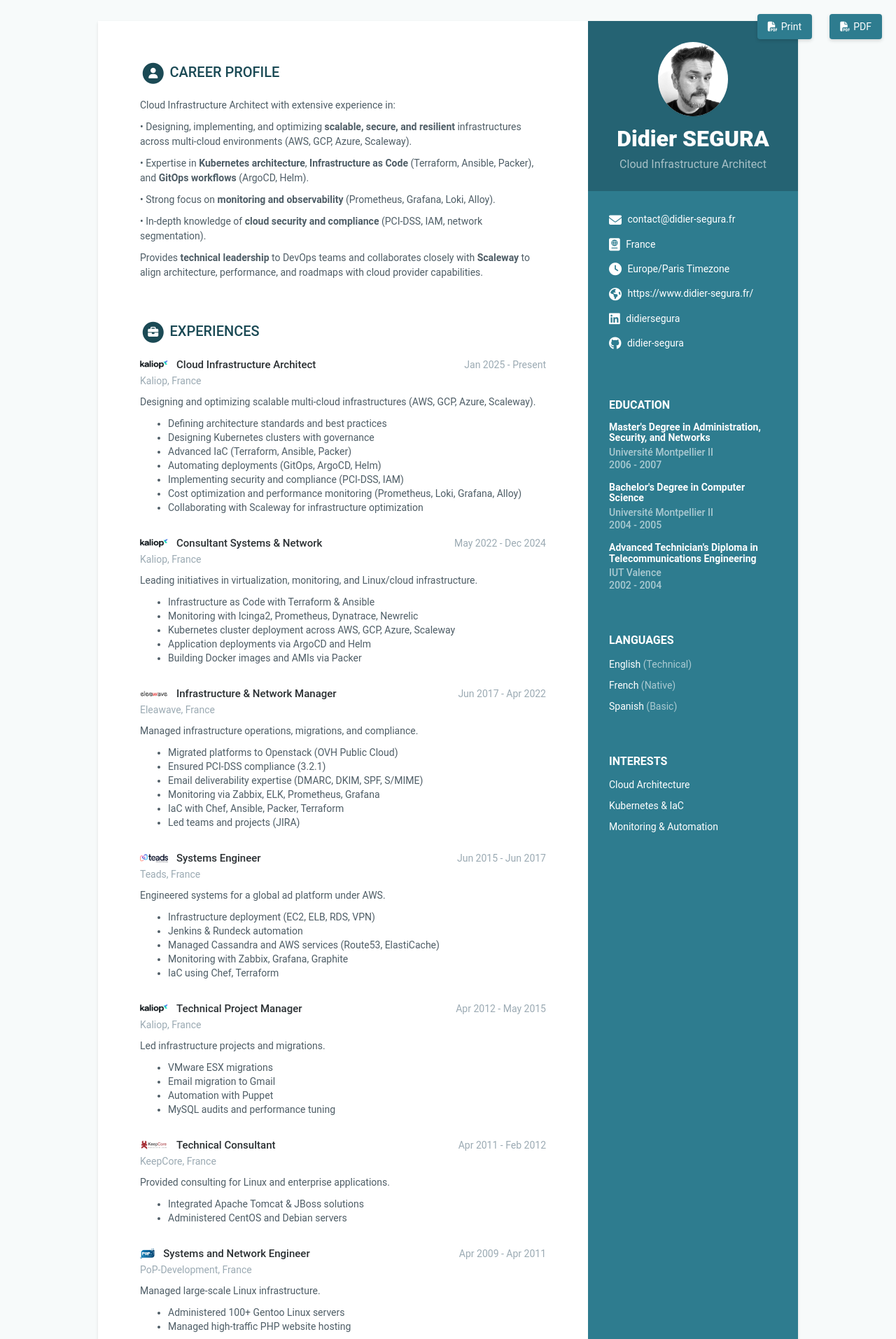
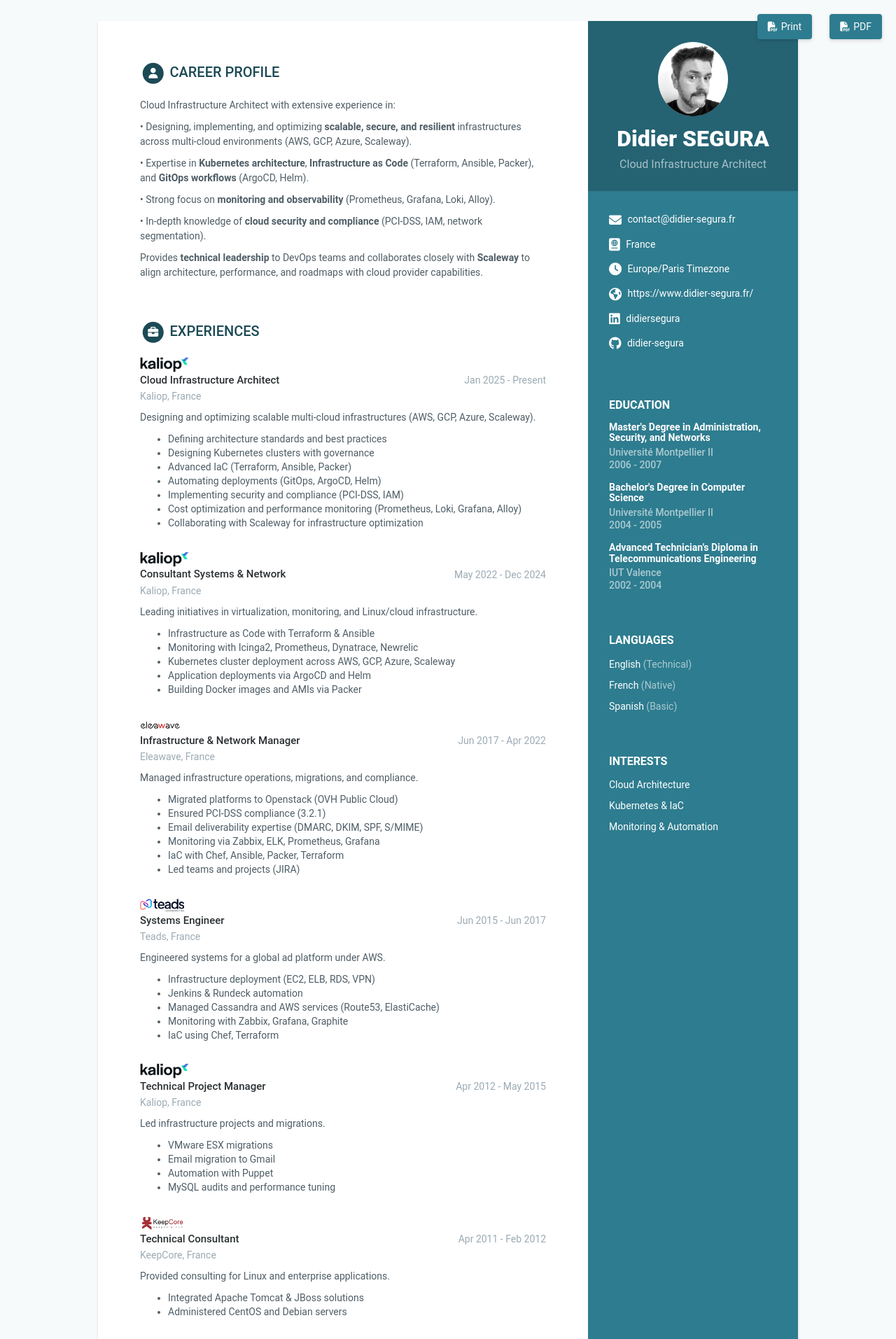
Before and after one commit to didier-segura/digital-cv, a Jekyll site: the page built from index.html, in a window 1280 px wide. Shown: the top 1913 px of the page at 70% size. Built offline with Jekyll 4.4.1, drawn with Linux system fonts in a browser that asks for light colours.

Commit message:
+ Update size mobile

```diff
--- a/_includes/experiences.html
+++ b/_includes/experiences.html
@@ -13,19 +13,21 @@
   <div class="item">
     <div class="meta">
 
-      <!-- Upper row now includes logo BEFORE job title -->
+      <!-- Logo on its own line (above everything) -->
+      {% if experience.logo %}
+      <div class="company-logo-wrapper">
+        <img class="company-logo" src="{{ '/assets/img/' | append: experience.logo }}" alt="{{ experience.company }}">
+      </div>
+      {% endif %}
+
+      <!-- Job title and date row -->
       <div class="upper-row">
-        {% if experience.logo %}
-          <img class="company-logo" src="{{ '/assets/img/' | append: experience.logo }}" alt="{{ experience.company }}">
-        {% endif %}
         <h3 class="job-title">{{ experience.role }}</h3>
         <div class="time">{{ experience.time }}</div>
       </div><!--//upper-row-->
 
-      <!-- Company name now below the title -->
-      <div class="company">
-        {{ experience.company }}
-      </div>
+      <!-- Company name under title -->
+      <div class="company">{{ experience.company }}</div>
 
     </div><!--//meta-->
 
@@ -34,7 +36,6 @@
       {{ experience.details | markdownify }}
     </div><!--//details-->
     {% endif %}
-
   </div><!--//item-->
   {% endfor %}
 </section><!--//section-->
--- a/_sass/_responsive.scss
+++ b/_sass/_responsive.scss
@@ -29,13 +29,12 @@
     align-items: center;
   }
 
-  /* Force logos to shrink on phones */
+  /* Make logos fluid and scale with container */
   .main-wrapper img.company-logo,
   .main-wrapper img.cert-logo {
-    max-height: 12px !important;
-    max-width: 30px !important;
-    height: auto !important;
-    width: auto !important;
+    width: 30%;            /* Scale relative to container width */
+    max-width: 60px;       /* Upper limit */
+    height: auto;          /* Maintain proportions */
     object-fit: contain;
     margin-right: 4px;
     flex-shrink: 0;
@@ -43,7 +42,7 @@
 
   .main-wrapper .job-title {
     font-size: 14px;
-    white-space: nowrap;
+    line-height: 1.3;
   }
 }
 
@@ -51,10 +50,10 @@
 @media (min-width: 768px) {
   .main-wrapper img.company-logo,
   .main-wrapper img.cert-logo {
-    max-height: 14px;
-    max-width: 35px;
+    width: auto;
+    max-height: 18px;
+    max-width: 80px;
     height: auto;
-    width: auto;
   }
 
   .main-wrapper .job-title {
@@ -88,8 +87,9 @@
 @media (min-width: 1200px) {
   .main-wrapper img.company-logo,
   .main-wrapper img.cert-logo {
-    max-height: 16px;
-    max-width: 40px;
+    width: auto;
+    max-height: 22px;
+    max-width: 100px;
   }
 }
 
@@ -97,7 +97,8 @@
 @media (min-width: 1400px) {
   .main-wrapper img.company-logo,
   .main-wrapper img.cert-logo {
-    max-height: 18px;
-    max-width: 50px;
+    width: auto;
+    max-height: 28px;
+    max-width: 120px;
   }
 }
```
